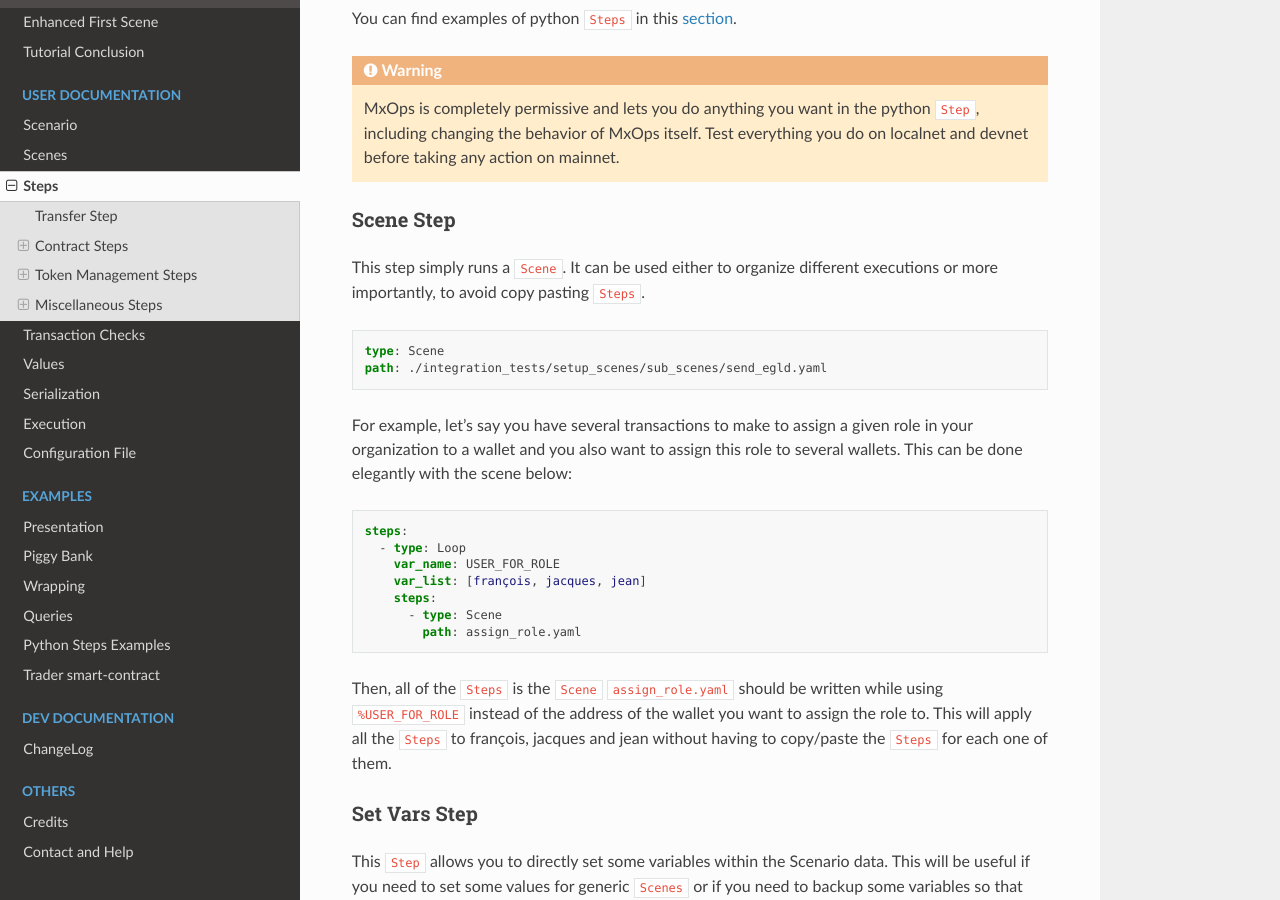
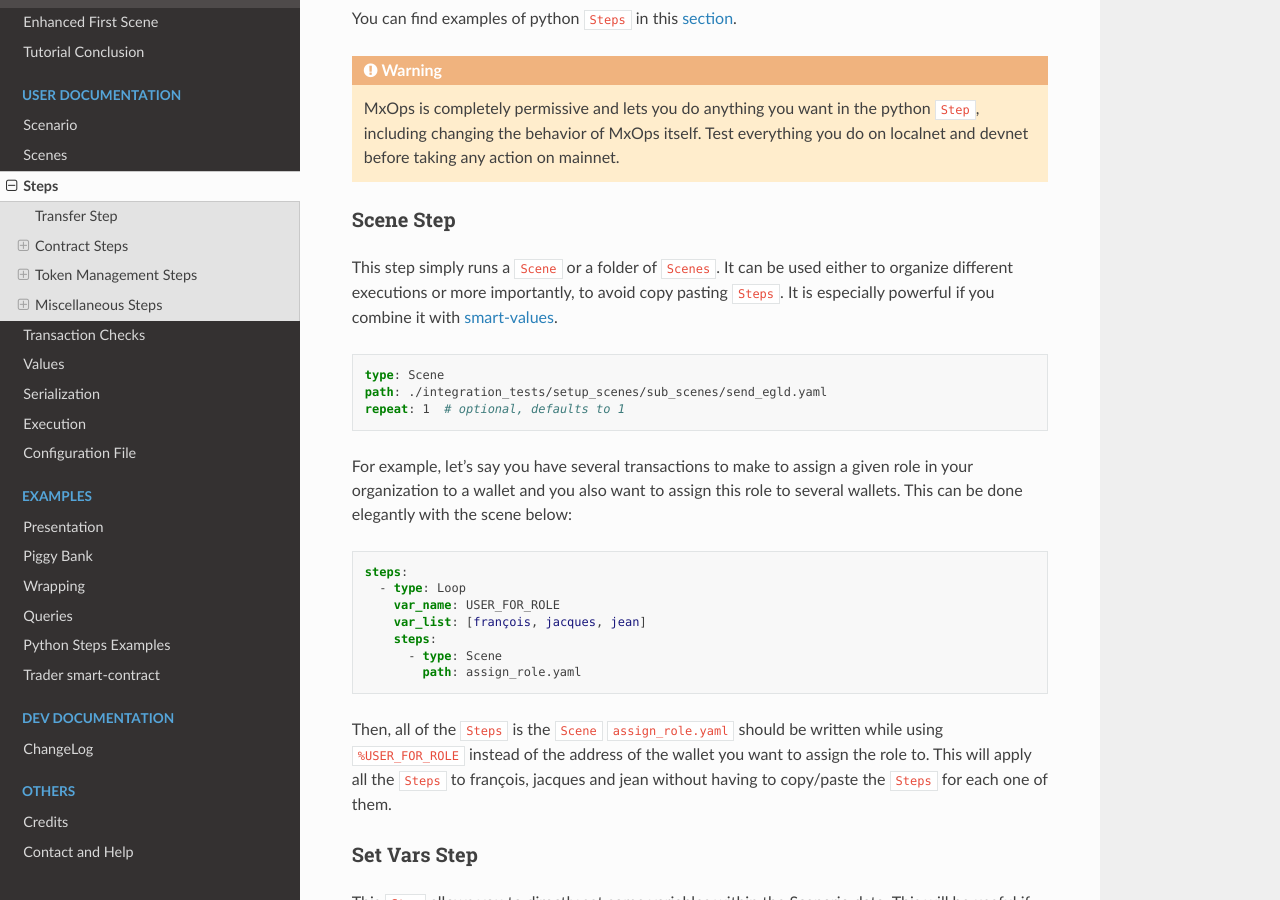
Before and after one commit to Catenscia/MxOps, a Sphinx documentation site: the page built from docs/source/user_documentation/steps.md, in a window 1280 px wide and 900 px high, scrolled down 11898 px. Built offline with Sphinx 7.4.7 and the Read the Docs theme 3.1.0, drawn with Linux system fonts in a browser that asks for light colours.

Commit message:
docs: add the change to the SceneStep docs

````diff
--- a/docs/source/user_documentation/steps.md
+++ b/docs/source/user_documentation/steps.md
@@ -705,11 +705,13 @@ MxOps is completely permissive and lets you do anything you want in the python `
 
 ### Scene Step
 
-This step simply runs a `Scene`. It can be used either to organize different executions or more importantly, to avoid copy pasting `Steps`.
+This step simply runs a `Scene` or a folder of `Scenes`. It can be used either to organize different executions or more importantly, to avoid copy pasting `Steps`.
+It is especially powerful if you combine it with [smart-values](smart_values_target).
 
 ```yaml
 type: Scene
 path: ./integration_tests/setup_scenes/sub_scenes/send_egld.yaml
+repeat: 1  # optional, defaults to 1
 ```
 
 For example, let's say you have several transactions to make to assign a given role in your organization to a wallet and you also want to assign this role to several wallets. This can be done elegantly with the scene below:
````
